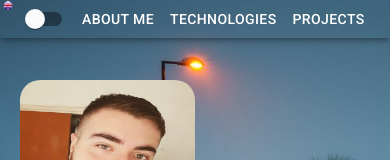
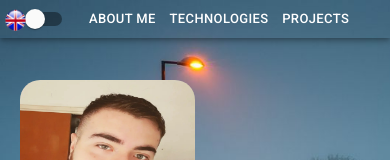
Before and after one commit to JustBecerra/Portfolio, a React (Create React App) app: page / in a window 390 px wide. Shown: the top 160 px of the page. Built offline with nearby package versions, Linux system fonts and the light colour scheme.

Commit message:
portfolio terminado

```diff
--- a/src/App.css
+++ b/src/App.css
@@ -56,6 +56,20 @@
     height:500px !important;
   }
 
+  .buttonscroll{
+    width:27% !important;
+    font-size: small;
+  }
+
+  .languagelogo{
+    width:7%;
+    z-index: 1;
+    /* background-color:transparent; */
+    position:fixed;
+    top:1% !important;
+    left:0.5%;
+  }
+
   .profilePic{
     width:45% !important;
     height:30% !important;
@@ -76,6 +90,14 @@
   }
 
   .residencetext{
+    color:whitesmoke;
+    font-size:15px !important;
+    position:relative;
+    left:11% !important;
+    top:60% !important;
+  }
+
+  .residencetextESP{
     color:whitesmoke;
     font-size:15px !important;
     position:relative;
--- a/src/App.js
+++ b/src/App.js
@@ -51,7 +51,7 @@ function App() {
             offset={-70}
             duration={500}
           >
-            {translate === false ? <Button style={{ color: '#FFFFFF'}} className='buttonscroll'>
+            {translate === false ? <Button size='small' style={{ color: '#FFFFFF'}} className='buttonscroll'>
               About me
             </Button> :
               <Button style={{ color: '#FFFFFF'}} className='buttonscroll'>
@@ -67,7 +67,7 @@ function App() {
             offset={-70}
             duration={500}
           >
-            {translate === false ? <Button style={{ color: '#FFFFFF'}} className='buttonscroll'>
+            {translate === false ? <Button size='small' style={{ color: '#FFFFFF'}} className='buttonscroll'>
               Technologies
             </Button> :
               <Button style={{ color: '#FFFFFF'}} className='buttonscroll'>
@@ -83,7 +83,7 @@ function App() {
           offset={-70}
           duration={500}
         >
-          {translate === false ? <Button style={{ color: '#FFFFFF'}} className='buttonscroll'>
+          {translate === false ? <Button size='small' style={{ color: '#FFFFFF'}} className='buttonscroll'>
               Projects
             </Button> :
               <Button style={{ color: '#FFFFFF'}} className='buttonscroll'>
```
Also changed, not shown: 1 other file (tests, documents, lock files or other folders).
